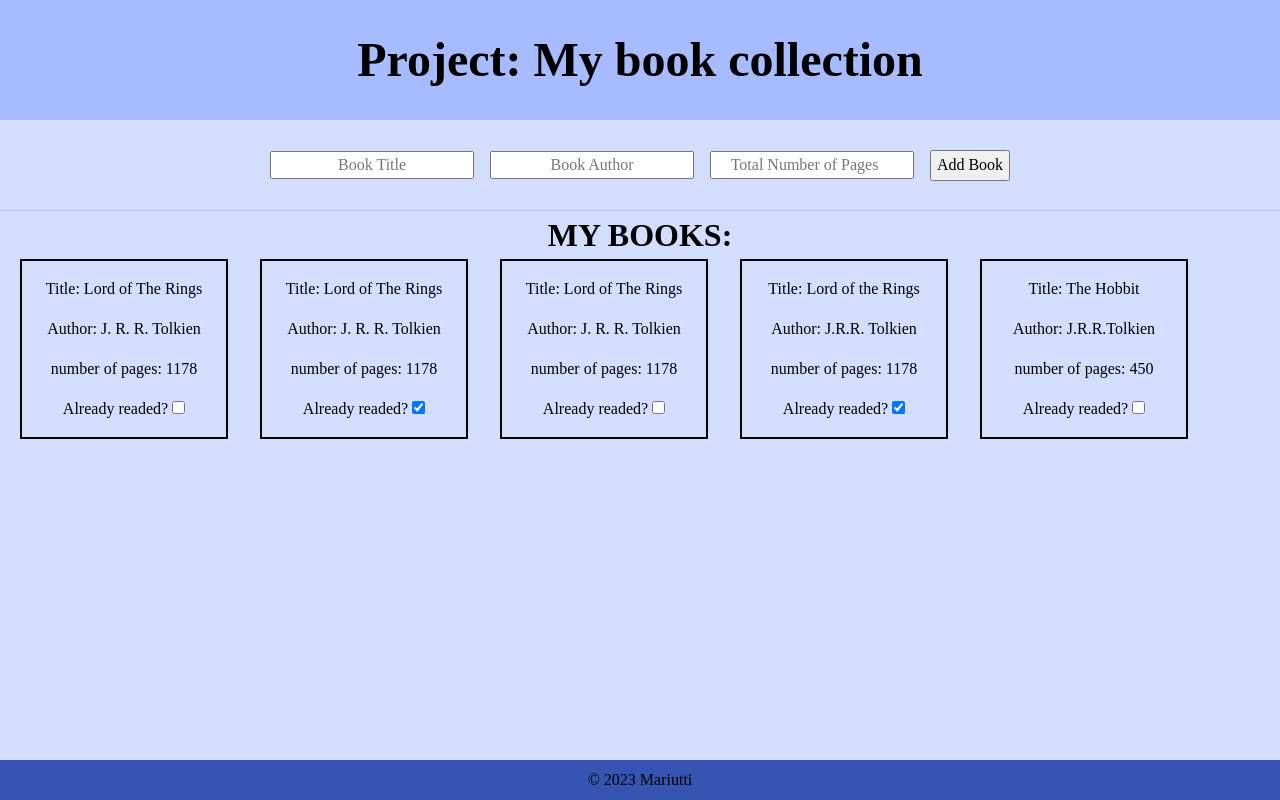
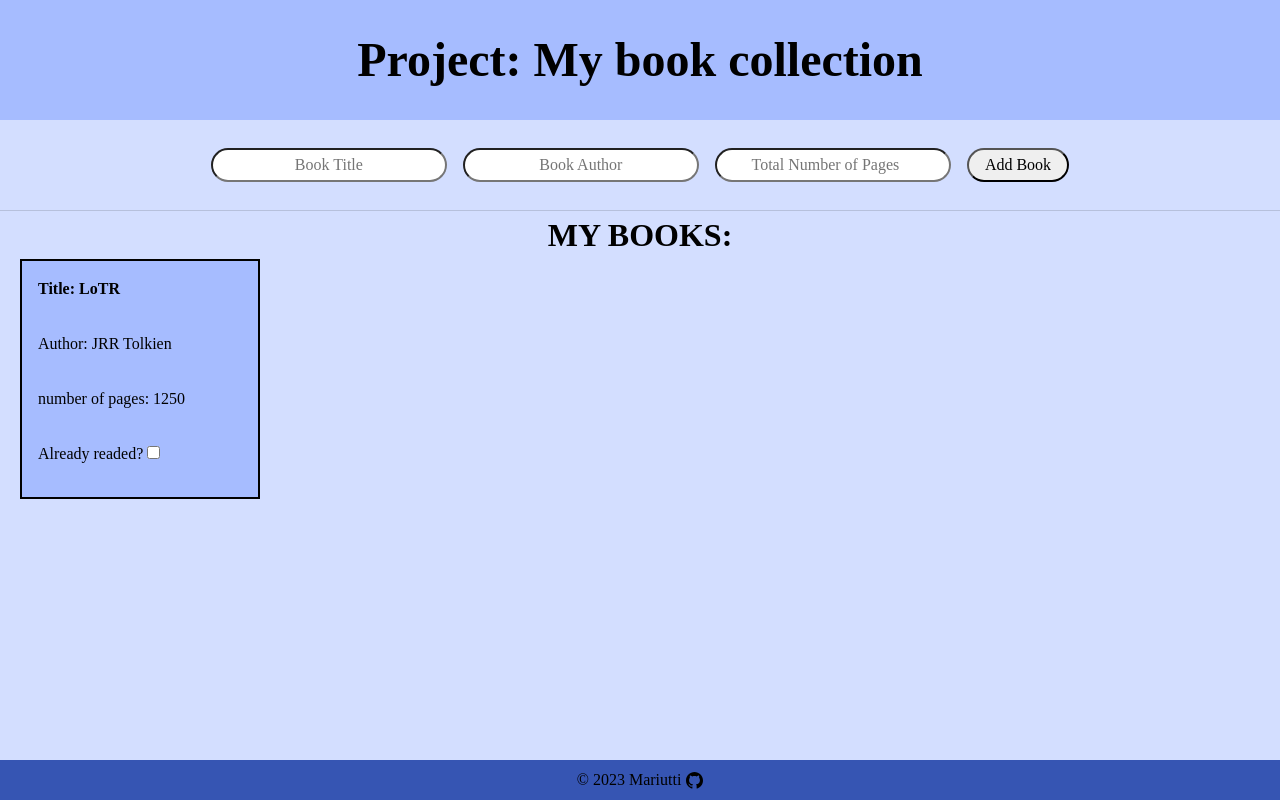
Before and after one commit to Mariutti/Project-Library, a plain HTML site: page index.html in a window 1280 px wide. Drawn offline with Linux system fonts and the light colour scheme.

Commit message:
feat: function to mark readed/unreaded

```diff
--- a/index.html
+++ b/index.html
@@ -23,10 +23,10 @@
 								placeholder="Book Title"
 							/>
 						</label>
-						<label for="author">
+						<label for="bookAuthor">
 							<input
 								type="text"
-								name="author"
+								name="bookAuthor"
 								id="bookAuthor"
 								aria-label="Book Author"
 								placeholder="Book Author"
@@ -48,39 +48,14 @@
 			</section>
 			<section class="book-cards">
 				<h2>my Books:</h2>
-				<ul id="bookList" class="card-container">
-					<li class="card">
-						<h3>Title: Lord of The Rings</h3>
-						<p>Author: J. R. R. Tolkien</p>
-						<p>number of pages: 1178</p>
-						<label class="check">
-							<span>Already readed?</span>
-							<input type="checkbox" name="isReaded" id="isReaded" class="isReaded">
-						</label>
-					</li>
-					<li class="card">
-						<h3>Title: Lord of The Rings</h3>
-						<p>Author: J. R. R. Tolkien</p>
-						<p>number of pages: 1178</p>
-						<label class="check">
-							<span>Already readed?</span>
-							<input type="checkbox" name="isReaded" id="isReaded" class="isReaded" checked>
-						</label>
-					</li>
-					<li class="card">
-						<h3>Title: Lord of The Rings</h3>
-						<p>Author: J. R. R. Tolkien</p>
-						<p>number of pages: 1178</p>
-						<label class="check">
-							<span>Already readed?</span>
-							<input type="checkbox" name="isReaded" id="isReaded" class="isReaded">
-						</label>
-					</li>
-				</ul>
+				<ul id="bookList" class="card-container"></ul>
 			</section>
 		</main>
 		<footer class="bg-secondary">
-			<p>© 2023 Mariutti</p>
+			<!-- <p>© 2023 Mariutti</p> -->
+			<a href="https://github.com/Mariutti"> <span>© 2023 Mariutti</span>
+				<svg xmlns="http://www.w3.org/2000/svg" width="17" height="17" viewBox="0 0 24 24"><path d="M12 0c-6.626 0-12 5.373-12 12 0 5.302 3.438 9.8 8.207 11.387.599.111.793-.261.793-.577v-2.234c-3.338.726-4.033-1.416-4.033-1.416-.546-1.387-1.333-1.756-1.333-1.756-1.089-.745.083-.729.083-.729 1.205.084 1.839 1.237 1.839 1.237 1.07 1.834 2.807 1.304 3.492.997.107-.775.418-1.305.762-1.604-2.665-.305-5.467-1.334-5.467-5.931 0-1.311.469-2.381 1.236-3.221-.124-.303-.535-1.524.117-3.176 0 0 1.008-.322 3.301 1.23.957-.266 1.983-.399 3.003-.404 1.02.005 2.047.138 3.006.404 2.291-1.552 3.297-1.23 3.297-1.23.653 1.653.242 2.874.118 3.176.77.84 1.235 1.911 1.235 3.221 0 4.609-2.807 5.624-5.479 5.921.43.372.823 1.102.823 2.222v3.293c0 .319.192.694.801.576 4.765-1.589 8.199-6.086 8.199-11.386 0-6.627-5.373-12-12-12z"/></svg>
+			</a>
 		</footer>
 		<script src="./script.js"></script>
 	</body>
--- a/script.js
+++ b/script.js
@@ -15,21 +15,17 @@ Book.prototype.info = function () {
 	}`;
 };
 
-const lordOfTheRings = new Book("Lord of the Rings", "J.R.R. Tolkien", 1178);
+let loftr = new Book('LoTR', 'JRR Tolkien', 1250)
 
-lordOfTheRings.isReaded = true;
-
-const newBook = new Book();
-myLibrary.push(lordOfTheRings);
-myLibrary.push(new Book("The Hobbit", "J.R.R.Tolkien", 450));
-
+addBookToLibrary(loftr)
 function addBookToLibrary(book) {
 	myLibrary.push(book);
 }
 
 function bookList() {
 	const ulBooks = document.querySelector(".card-container");
-	// ulBooks.innerHTML = ''
+	ulBooks.innerHTML = "";
+	let value = 0;
 	myLibrary.map((book) => {
 		const li = document.createElement("li");
 		li.classList.add("card");
@@ -37,10 +33,14 @@ function bookList() {
 		<h3>Title: ${book.title}</h3>
 		<p>Author: ${book.author}</p>
 		<p>number of pages: ${book.pages}</p>
+		<div>
+		<span>Already readed?</span>
 		<label class="check">
-			<span>Already readed?</span>
-			<input type="checkbox" name="isReaded" id="isReaded" class="isReaded" ${book.isReaded? 'checked': ''}>
+			<input type="checkbox" name="isReaded" class="isReaded teste teste2" ${
+				book.isReaded ? "checked" : ""
+			} value=${value++}>
 		</label>
+		</div>
 		`;
 
 		ulBooks.appendChild(li);
@@ -56,18 +56,43 @@ function addBook(event) {
 	const bookAuthor = document.getElementById("bookAuthor");
 	const bookPages = document.getElementById("bookPages");
 
-	const newBook = new Book(bookTitle.value, bookAuthor.value, bookPages.value);
+	const newBook = new Book(
+		bookTitle.value,
+		bookAuthor.value,
+		Number(bookPages.value)
+	);
 
-	addBookToLibrary(newBook);
+	if (
+		bookTitle.value !== "" &&
+		bookAuthor.value !== "" &&
+		bookPages.value !== ""
+	) {
+		addBookToLibrary(newBook);
 
-	bookList();
+		bookList();
+		bookTitle.value = "";
+		bookAuthor.value = "";
+		bookPages.value = "";
+	}
 }
 
-const checkBtn = document.querySelectorAll('.isReaded')
-checkBtn.forEach(btn => {
-	btn.addEventListener('click', checkIsReaded)
-})
+function checkIsReaded(e) {
+	const target = e.target;
+	console.log(target);
 
-function checkIsReaded(e){
-	console.log(e.target)
+	const book = myLibrary[target.value];
+	if (target.classList.contains("isReaded")) {
+		console.log("isReaded was", book.isReaded);
+		book.isReaded ? (book.isReaded = false) : (book.isReaded = true);
+		console.log("isReaded is now", book.isReaded);
+	}
+	 else{
+
+		console.log(target.parent);
+		// console.log(book.info);
+	}
 }
+
+const cardContainer = document.querySelector(".card-container");
+
+cardContainer.addEventListener("click", checkIsReaded);
--- a/style.css
+++ b/style.css
@@ -141,10 +141,14 @@ main > section > form > fieldset {
 
 main > section > form > fieldset > label > input{
 	text-align: center;
+	border-radius: 100svw;
+	padding: 0.2rem 1rem;
 }
 
 main > section > form > fieldset > button {
-	padding: .1rem .3rem;
+	/* padding: .1rem .3rem; */
+	padding: 0.2rem 1rem;
+	border-radius: 100svw;
 }
 
 .book-cards {
@@ -169,14 +173,19 @@ main > section > form > fieldset > button {
 }
 
 .card {
-	min-height: 11rem;
-	min-width: 13rem;
+	min-height: 15rem;
+	min-width: 15rem;
 	padding: 1rem;
 	border: 2px solid black;
-	display: flex;
-	flex-direction: column;
-	align-items: center;
+	display: grid;
+	grid-template-rows: 1fr 1fr 1fr 1fr;
 	gap: 1rem;
+	background-color: var(--bg-clr-quaternary);
+	color: var(--text-clr-primary);
+}
+
+.card > h3 {
+	font-weight: bold;
 }
 
 footer {
@@ -184,3 +193,15 @@ footer {
 	justify-content: center;
 	align-items: center;
 }
+
+footer > a,
+footer > a:visited  {
+	color: #000;
+	text-decoration: none;
+}
+
+footer > a {
+	display: flex;
+	gap: .3rem;
+	align-items: center;
+}
```
